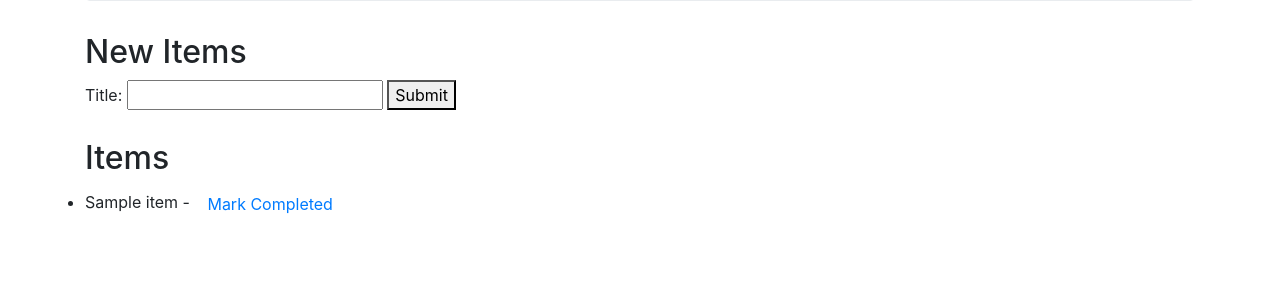
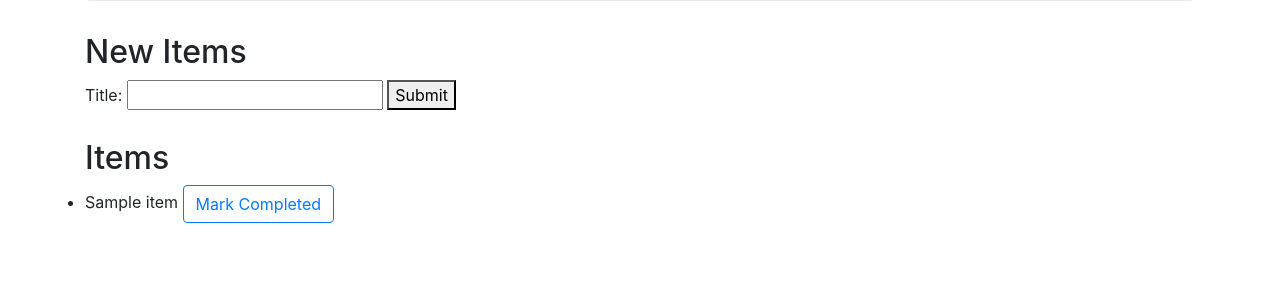
Before and after one commit to CorndelWithSoftwire/DevOps-Course-Starter, a Flask app: template templates/index.html in a window 1280 px wide. Shown: the part 328-613 px from the top of the page. Run offline with Flask 2, Linux system fonts and the light colour scheme; the template is opened without the code that fills it: most values are stand-ins (such as "Sample title", 1, 10 or a date in 2020); parts of the project's set-up code (start-up, migrations or seed data) failed here and were passed over; some libraries are stand-ins or nearby versions.

Commit message:
Updated button style

```diff
--- a/templates/index.html
+++ b/templates/index.html
@@ -25,11 +25,11 @@
         <!-- For loop to List the todo items here -->
         {% for item in items %}
          <!-- Form to add a toggle status button -->
-          <li>
+         <li>
             <form action="/{{item.id}}/completed" method="post">
-              <label for="title">{{item.title}}</label> -
+              <label for="title">{{item.title}}</label>
               {% if item.status != 'Completed' %}
-                <button type="submit" name=sub class="btn btn-link">Mark Completed</button>
+              <button type="submit" name=sub class="btn btn-outline-primary">Mark Completed</button>
               {% endif %}
             </form>
         </li>
```
